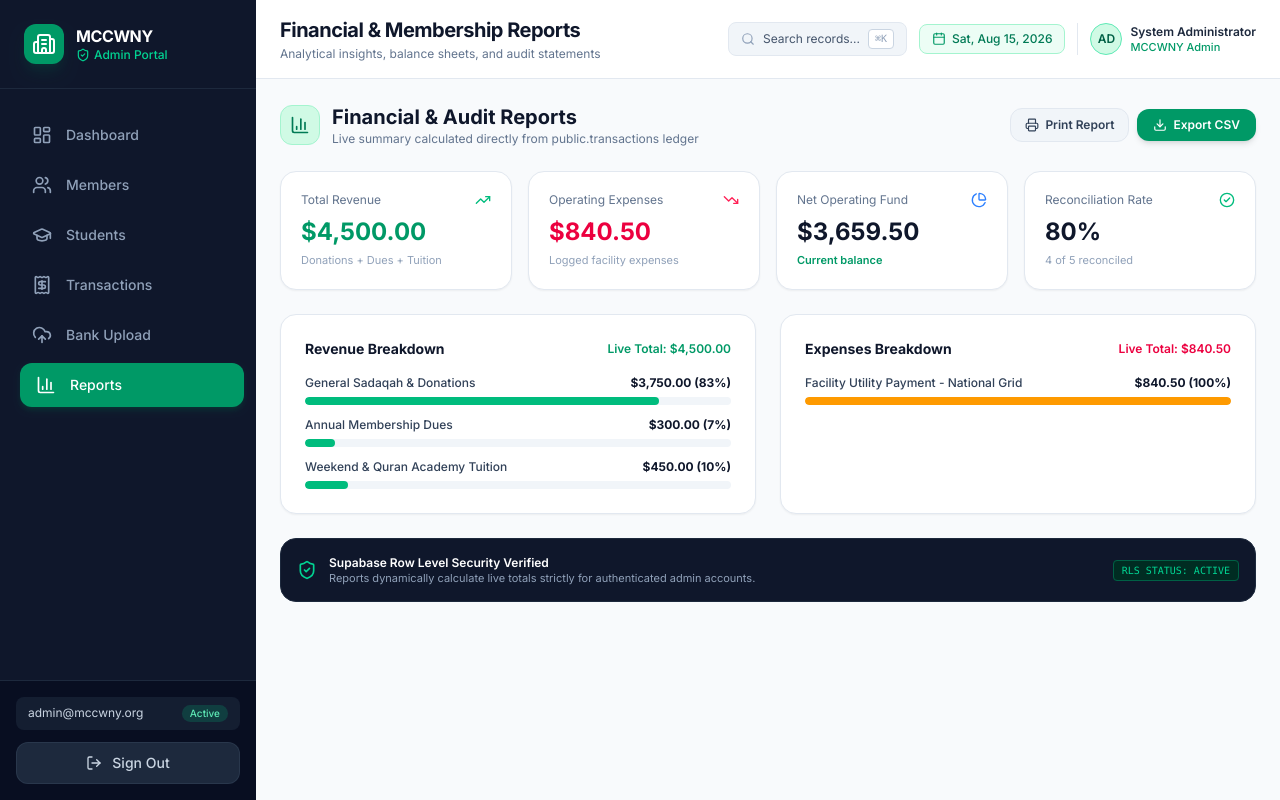
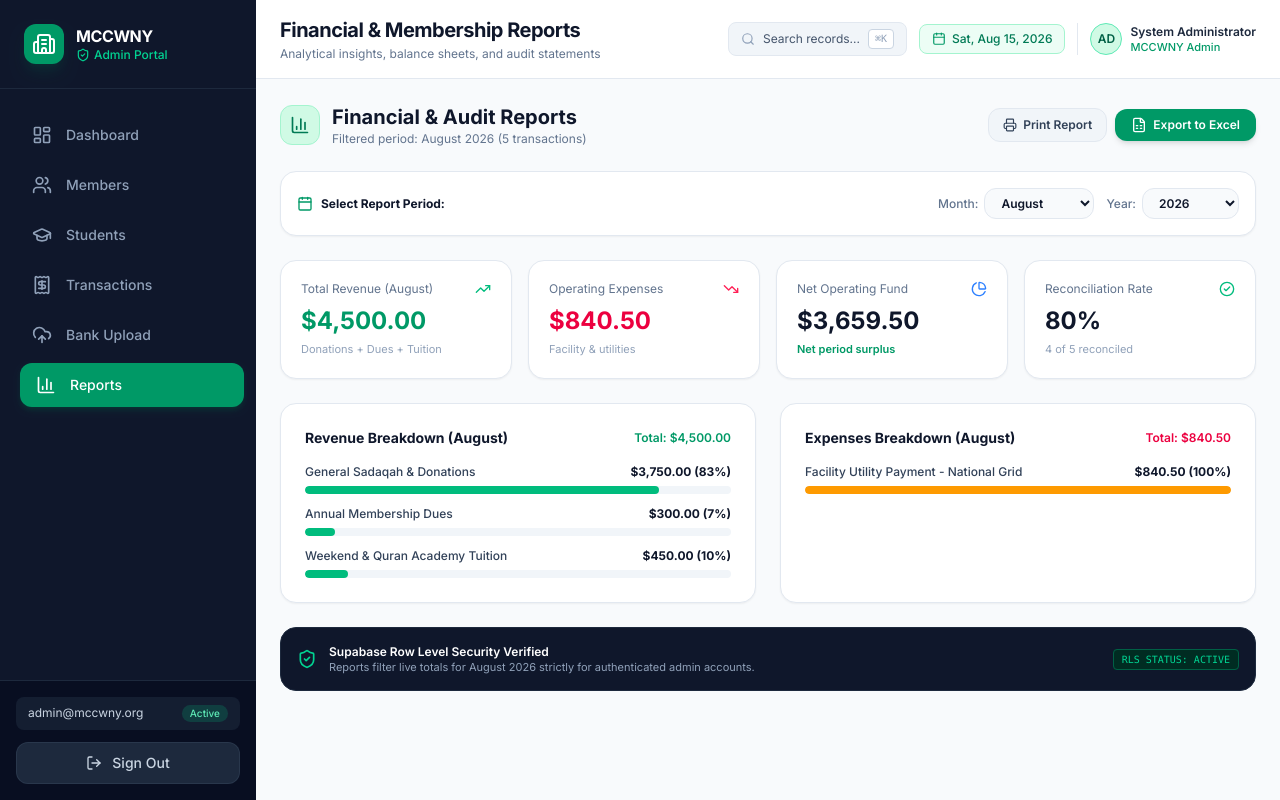
Before and after one commit to noordigitalwny-netizen/MCCWNY, a Next.js app: page /reports in a window 1280 px wide. Built offline with nearby package versions, Linux system fonts and the light colour scheme.

Commit message:
report-month-year-filter-excel-export

```diff
--- a/src/app/reports/page.tsx
+++ b/src/app/reports/page.tsx
@@ -2,20 +2,47 @@
 
 import { useState, useEffect } from "react";
 import { getStoredTransactions, Transaction } from "@/lib/data-store";
-import { formatCurrency } from "@/lib/utils";
+import { formatCurrency, formatDate } from "@/lib/utils";
 import {
   BarChart3,
   TrendingUp,
   TrendingDown,
-  Download,
+  FileSpreadsheet,
   Printer,
   PieChart,
   ShieldCheck,
   CheckCircle2,
+  Calendar,
+  Filter,
 } from "lucide-react";
+
+const monthsList = [
+  { value: "all", label: "All Months" },
+  { value: "01", label: "January" },
+  { value: "02", label: "February" },
+  { value: "03", label: "March" },
+  { value: "04", label: "April" },
+  { value: "05", label: "May" },
+  { value: "06", label: "June" },
+  { value: "07", label: "July" },
+  { value: "08", label: "August" },
+  { value: "09", label: "September" },
+  { value: "10", label: "October" },
+  { value: "11", label: "November" },
+  { value: "12", label: "December" },
+];
+
+const yearsList = [
+  { value: "all", label: "All Years" },
+  { value: "2026", label: "2026" },
+  { value: "2025", label: "2025" },
+  { value: "2024", label: "2024" },
+];
 
 export default function ReportsPage() {
   const [transactions, setTransactions] = useState<Transaction[]>([]);
+  const [selectedMonth, setSelectedMonth] = useState<string>("08"); // Default to August
+  const [selectedYear, setSelectedYear] = useState<string>("2026"); // Default to 2026
 
   useEffect(() => {
     const loadTransactions = () => {
@@ -26,33 +53,42 @@ export default function ReportsPage() {
     return () => window.removeEventListener("focus", loadTransactions);
   }, []);
 
-  // Compute Live Financial Metrics from Data Store
-  const totalRevenue = transactions
+  // Filter transactions matching selected Month and Year
+  const filteredTransactions = transactions.filter((t) => {
+    if (!t.date) return true;
+    const [year, month] = t.date.split("-");
+    const matchesMonth = selectedMonth === "all" || month === selectedMonth;
+    const matchesYear = selectedYear === "all" || year === selectedYear;
+    return matchesMonth && matchesYear;
+  });
+
+  // Compute Financial Metrics from filtered transactions
+  const totalRevenue = filteredTransactions
     .filter((t) => t.type !== "expense")
     .reduce((sum, t) => sum + t.amount, 0);
 
-  const totalExpenses = transactions
+  const totalExpenses = filteredTransactions
     .filter((t) => t.type === "expense")
     .reduce((sum, t) => sum + t.amount, 0);
 
   const netIncome = totalRevenue - totalExpenses;
 
-  const reconciledCount = transactions.filter((t) => t.is_reconciled).length;
+  const reconciledCount = filteredTransactions.filter((t) => t.is_reconciled).length;
   const reconciliationRate =
-    transactions.length > 0
-      ? `${Math.round((reconciledCount / transactions.length) * 100)}%`
+    filteredTransactions.length > 0
+      ? `${Math.round((reconciledCount / filteredTransactions.length) * 100)}%`
       : "100%";
 
-  // Dynamic Revenue Categories Breakdown
-  const generalDonationsTotal = transactions
+  // Revenue Categories Breakdown
+  const generalDonationsTotal = filteredTransactions
     .filter((t) => t.type === "general_donation")
     .reduce((sum, t) => sum + t.amount, 0);
 
-  const memberFeesTotal = transactions
+  const memberFeesTotal = filteredTransactions
     .filter((t) => t.type === "member_fee")
     .reduce((sum, t) => sum + t.amount, 0);
 
-  const classPaymentsTotal = transactions
+  const classPaymentsTotal = filteredTransactions
     .filter((t) => t.type === "class_payment")
     .reduce((sum, t) => sum + t.amount, 0);
 
@@ -83,8 +119,8 @@ export default function ReportsPage() {
     },
   ];
 
-  // Dynamic Expenses Breakdown
-  const expenseItems = transactions.filter((t) => t.type === "expense");
+  // Expense Categories Breakdown
+  const expenseItems = filteredTransactions.filter((t) => t.type === "expense");
   const expenseBreakdown = expenseItems.map((item) => ({
     category: item.description,
     amount: item.amount,
@@ -93,6 +129,52 @@ export default function ReportsPage() {
         ? `${Math.round((item.amount / totalExpenses) * 100)}%`
         : "0%",
   }));
+
+  // Export Report to Excel (.csv format with BOM for native Excel auto-formatting)
+  const handleExportExcel = () => {
+    const monthLabel =
+      monthsList.find((m) => m.value === selectedMonth)?.label || "All Months";
+    const yearLabel =
+      yearsList.find((y) => y.value === selectedYear)?.label || "All Years";
+
+    let csvContent = "\uFEFF"; // UTF-8 BOM for Excel
+    csvContent += `Muslim Community Center of WNY - Financial & Audit Report\n`;
+    csvContent += `Selected Period: ${monthLabel} ${yearLabel}\n`;
+    csvContent += `Report Generated Date: ${new Date().toLocaleDateString()}\n\n`;
+
+    csvContent += `SUMMARY METRICS\n`;
+    csvContent += `Total Revenue,Total Expenses,Net Operating Fund,Reconciliation Rate\n`;
+    csvContent += `"${formatCurrency(totalRevenue)}","${formatCurrency(totalExpenses)}","${formatCurrency(netIncome)}","${reconciliationRate}"\n\n`;
+
+    csvContent += `TRANSACTION LEDGER BREAKDOWN\n`;
+    csvContent += `Date,Type,Description,Member / Payer,Payment Method,Amount,Reconciled Status\n`;
+
+    filteredTransactions.forEach((t) => {
+      const typeLabel = t.type.replace("_", " ");
+      const amountStr = t.type === "expense" ? `-${t.amount}` : `${t.amount}`;
+      const statusStr = t.is_reconciled ? "Reconciled" : "Pending";
+      const memberStr = t.memberName || "Community Member";
+
+      csvContent += `"${t.date}","${typeLabel}","${t.description.replace(/"/g, '""')}","${memberStr.replace(/"/g, '""')}","${t.payment_method}","${amountStr}","${statusStr}"\n`;
+    });
+
+    const blob = new Blob([csvContent], { type: "text/csv;charset=utf-8;" });
+    const url = URL.createObjectURL(blob);
+    const link = document.createElement("a");
+    link.href = url;
+    link.setAttribute(
+      "download",
+      `MCCWNY_Financial_Report_${monthLabel.replace(/\s+/g, "_")}_${yearLabel}.csv`
+    );
+    document.body.appendChild(link);
+    link.click();
+    document.body.removeChild(link);
+  };
+
+  const selectedMonthLabel =
+    monthsList.find((m) => m.value === selectedMonth)?.label || "All Months";
+  const selectedYearLabel =
+    yearsList.find((y) => y.value === selectedYear)?.label || "All Years";
 
   return (
     <div className="space-y-6">
@@ -107,28 +189,76 @@ export default function ReportsPage() {
               Financial & Audit Reports
             </h1>
             <p className="text-xs text-slate-500">
-              Live summary calculated directly from public.transactions ledger
+              Filtered period: {selectedMonthLabel} {selectedYearLabel} ({filteredTransactions.length} transactions)
             </p>
           </div>
         </div>
 
         <div className="flex items-center gap-2 self-start sm:self-auto">
-          <button className="px-3.5 py-2 rounded-xl bg-slate-100 dark:bg-slate-800 hover:bg-slate-200 dark:hover:bg-slate-700 text-slate-700 dark:text-slate-300 font-semibold text-xs transition-all flex items-center gap-1.5 border border-slate-200 dark:border-slate-700">
+          <button
+            onClick={() => window.print()}
+            className="px-3.5 py-2 rounded-xl bg-slate-100 dark:bg-slate-800 hover:bg-slate-200 dark:hover:bg-slate-700 text-slate-700 dark:text-slate-300 font-semibold text-xs transition-all flex items-center gap-1.5 border border-slate-200 dark:border-slate-700"
+          >
             <Printer className="w-3.5 h-3.5" />
             <span>Print Report</span>
           </button>
-          <button className="px-4 py-2 rounded-xl bg-emerald-600 hover:bg-emerald-500 text-white font-semibold text-xs shadow-md transition-all flex items-center gap-1.5">
-            <Download className="w-3.5 h-3.5" />
-            <span>Export CSV</span>
+          <button
+            onClick={handleExportExcel}
+            className="px-4 py-2 rounded-xl bg-emerald-600 hover:bg-emerald-500 text-white font-semibold text-xs shadow-md transition-all flex items-center gap-1.5"
+          >
+            <FileSpreadsheet className="w-4 h-4" />
+            <span>Export to Excel</span>
           </button>
         </div>
       </div>
 
-      {/* Summary Cards Grid (Dynamic) */}
+      {/* Month & Year Selection Bar */}
+      <div className="bg-white dark:bg-slate-900 border border-slate-200 dark:border-slate-800 rounded-2xl p-4 shadow-xs flex flex-col sm:flex-row items-center justify-between gap-4">
+        <div className="flex items-center gap-2 text-xs font-bold text-slate-900 dark:text-white">
+          <Calendar className="w-4 h-4 text-emerald-600 dark:text-emerald-400" />
+          <span>Select Report Period:</span>
+        </div>
+
+        <div className="flex flex-wrap items-center gap-3 w-full sm:w-auto">
+          {/* Month Selector */}
+          <div className="flex items-center gap-1.5 text-xs">
+            <span className="text-slate-500 font-medium">Month:</span>
+            <select
+              value={selectedMonth}
+              onChange={(e) => setSelectedMonth(e.target.value)}
+              className="px-3 py-1.5 bg-slate-50 dark:bg-slate-800 border border-slate-200 dark:border-slate-700 rounded-xl text-xs font-semibold text-slate-900 dark:text-white focus:ring-2 focus:ring-emerald-500"
+            >
+              {monthsList.map((m) => (
+                <option key={m.value} value={m.value}>
+                  {m.label}
+                </option>
+              ))}
+            </select>
+          </div>
+
+          {/* Year Selector */}
+          <div className="flex items-center gap-1.5 text-xs">
+            <span className="text-slate-500 font-medium">Year:</span>
+            <select
+              value={selectedYear}
+              onChange={(e) => setSelectedYear(e.target.value)}
+              className="px-3 py-1.5 bg-slate-50 dark:bg-slate-800 border border-slate-200 dark:border-slate-700 rounded-xl text-xs font-semibold text-slate-900 dark:text-white focus:ring-2 focus:ring-emerald-500"
+            >
+              {yearsList.map((y) => (
+                <option key={y.value} value={y.value}>
+                  {y.label}
+                </option>
+              ))}
+            </select>
+          </div>
+        </div>
+      </div>
+
+      {/* Summary Cards Grid (Filtered) */}
       <div className="grid grid-cols-1 sm:grid-cols-2 lg:grid-cols-4 gap-4">
         <div className="bg-white dark:bg-slate-900 border border-slate-200 dark:border-slate-800 rounded-2xl p-5 shadow-xs">
           <div className="flex items-center justify-between text-xs text-slate-500">
-            <span>Total Revenue</span>
+            <span>Total Revenue ({selectedMonthLabel})</span>
             <TrendingUp className="w-4 h-4 text-emerald-500" />
           </div>
           <p className="text-2xl font-bold text-emerald-600 dark:text-emerald-400 mt-2">
@@ -145,7 +275,7 @@ export default function ReportsPage() {
           <p className="text-2xl font-bold text-rose-600 dark:text-rose-400 mt-2">
             {formatCurrency(totalExpenses)}
           </p>
-          <p className="text-[11px] text-slate-400 mt-1">Logged facility expenses</p>
+          <p className="text-[11px] text-slate-400 mt-1">Facility & utilities</p>
         </div>
 
         <div className="bg-white dark:bg-slate-900 border border-slate-200 dark:border-slate-800 rounded-2xl p-5 shadow-xs">
@@ -157,7 +287,7 @@ export default function ReportsPage() {
             {formatCurrency(netIncome)}
           </p>
           <p className="text-[11px] text-emerald-600 dark:text-emerald-400 font-semibold mt-1">
-            Current balance
+            Net period surplus
           </p>
         </div>
 
@@ -170,7 +300,7 @@ export default function ReportsPage() {
             {reconciliationRate}
           </p>
           <p className="text-[11px] text-slate-400 mt-1">
-            {reconciledCount} of {transactions.length} reconciled
+            {reconciledCount} of {filteredTransactions.length} reconciled
           </p>
         </div>
       </div>
@@ -180,9 +310,9 @@ export default function ReportsPage() {
         {/* Revenue Categorization */}
         <div className="bg-white dark:bg-slate-900 border border-slate-200 dark:border-slate-800 rounded-2xl p-6 shadow-xs space-y-4">
           <h3 className="font-bold text-sm text-slate-900 dark:text-white flex items-center justify-between">
-            <span>Revenue Breakdown</span>
+            <span>Revenue Breakdown ({selectedMonthLabel})</span>
             <span className="text-xs font-semibold text-emerald-600 dark:text-emerald-400">
-              Live Total: {formatCurrency(totalRevenue)}
+              Total: {formatCurrency(totalRevenue)}
             </span>
           </h3>
 
@@ -209,9 +339,9 @@ export default function ReportsPage() {
         {/* Expenses Categorization */}
         <div className="bg-white dark:bg-slate-900 border border-slate-200 dark:border-slate-800 rounded-2xl p-6 shadow-xs space-y-4">
           <h3 className="font-bold text-sm text-slate-900 dark:text-white flex items-center justify-between">
-            <span>Expenses Breakdown</span>
+            <span>Expenses Breakdown ({selectedMonthLabel})</span>
             <span className="text-xs font-semibold text-rose-600 dark:text-rose-400">
-              Live Total: {formatCurrency(totalExpenses)}
+              Total: {formatCurrency(totalExpenses)}
             </span>
           </h3>
 
@@ -233,7 +363,7 @@ export default function ReportsPage() {
               </div>
             ))}
             {expenseBreakdown.length === 0 && (
-              <p className="text-slate-400 italic">No expenses currently logged.</p>
+              <p className="text-slate-400 italic">No expenses logged for {selectedMonthLabel} {selectedYearLabel}.</p>
             )}
           </div>
         </div>
@@ -246,7 +376,7 @@ export default function ReportsPage() {
           <div>
             <p className="font-semibold text-white">Supabase Row Level Security Verified</p>
             <p className="text-slate-400 text-[11px]">
-              Reports dynamically calculate live totals strictly for authenticated admin accounts.
+              Reports filter live totals for {selectedMonthLabel} {selectedYearLabel} strictly for authenticated admin accounts.
             </p>
           </div>
         </div>
```
